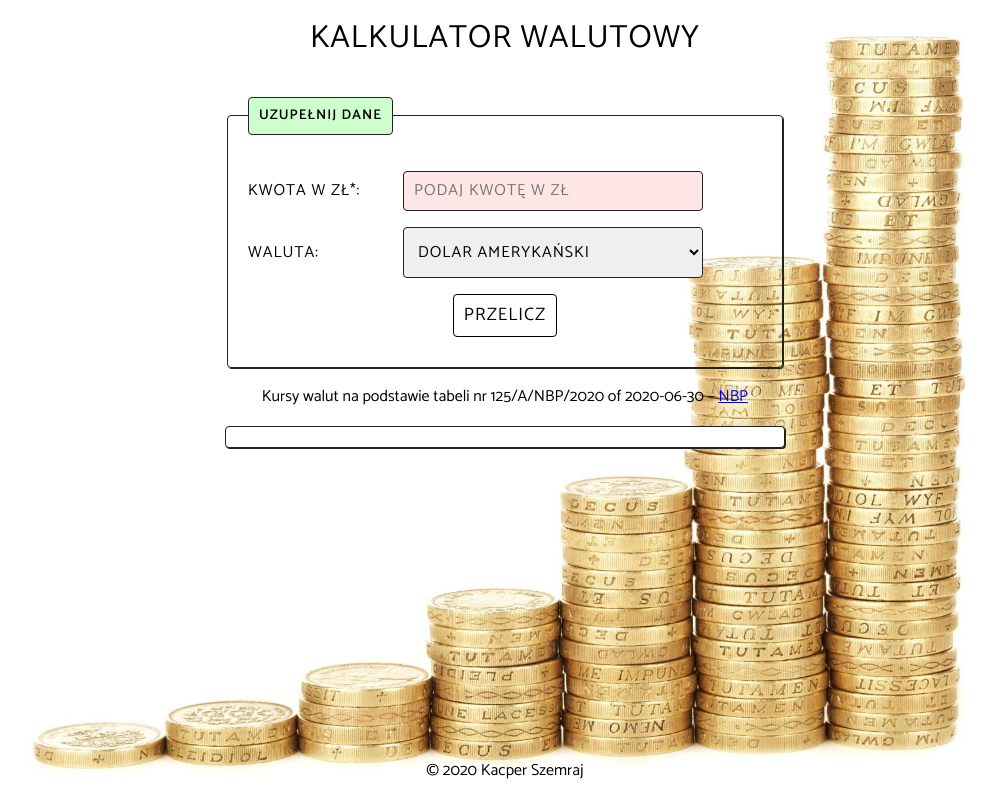
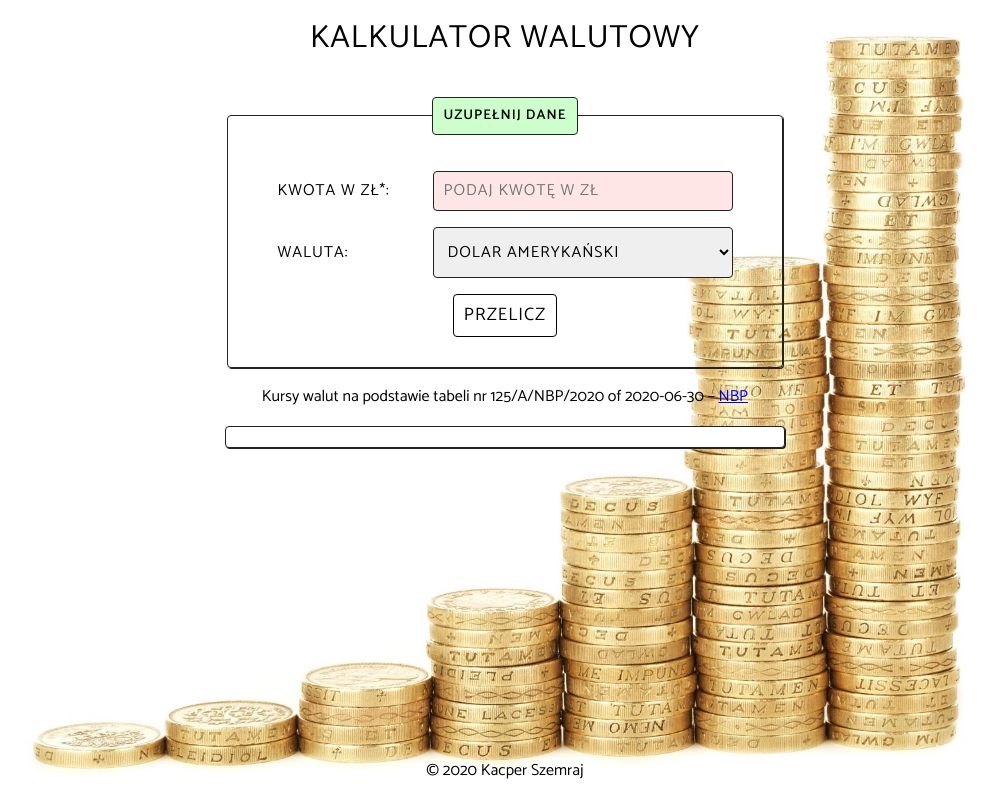
Before and after one commit to KacperSzemraj/currency-converter-react, a React (Create React App) app: page / in a window 1280 px wide. Shown: the whole page, without its empty margins (135-1132 px from the left). Built offline with nearby package versions, Linux system fonts and the light colour scheme.

Commit message:
app structure changed

```diff
--- a/src/App.js
+++ b/src/App.js
@@ -1,17 +1,20 @@
 import React from 'react';
+import Header from "./Header";
 import Container from "./Container";
+import Form from "./Container/Form";
+import Paragraph from "./Container/Paragraph";
+import Result from "./Container/Result";
 import Footer from "./Footer";
-import Form from "./Form";
-import Header from "./Header";
-import Result from "./Result";
 
 function App() {
   return (
     <>
       <Header title="Kalkulator Walutowy" />
-      <Form />
-      <Container />
-      <Result />
+      <Container>
+        <Form />
+        <Paragraph />
+        <Result />
+      </Container>
       <Footer />
     </>
   );
--- /dev/null
+++ b/src/Container/Paragraph/index.js
@@ -0,0 +1,11 @@
+import React from "react";
+import "./style.css";
+
+const Paragraph = () => (
+    <p className="paragraph">Kursy walut na podstawie tabeli nr 125/A/NBP/2020 of 2020-06-30 – <a
+        rel="noreferrer noopener" target="_blank" href="https://nbp.pl/"
+        title="Strona internetowa NBP">NBP</a>
+    </p>
+);
+
+export default Paragraph;
--- /dev/null
+++ b/src/Container/Paragraph/style.css
@@ -0,0 +1,4 @@
+.paragraph {
+    text-align: center;
+    padding: 0 20px;
+}
--- a/src/Container/index.js
+++ b/src/Container/index.js
@@ -1,12 +1,9 @@
 import React from "react";
 import "./style.css";
 
-const Container = () => (
+const Container = ({ children }) => (
     <>
-        <div className="container">Kursy walut na podstawie tabeli nr 125/A/NBP/2020 of 2020-06-30 – <a
-            rel="noreferrer noopener" target="_blank" href="https://nbp.pl/"
-            title="Strona internetowa NBP">NBP</a>
-        </div>
+        <main className="container">{children}</main>
     </>
 );
 
```
Also changed, not shown: src/Container/Form/index.js (renamed from src/Form/index.js), src/Container/Form/style.css (renamed from src/Form/style.css), src/Container/Result/index.js (renamed from src/Result/index.js), src/Container/Result/style.css (renamed from src/Result/style.css).
